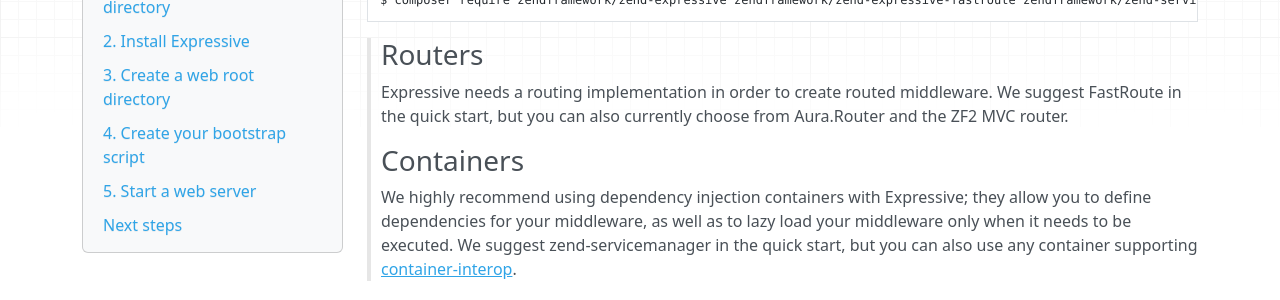
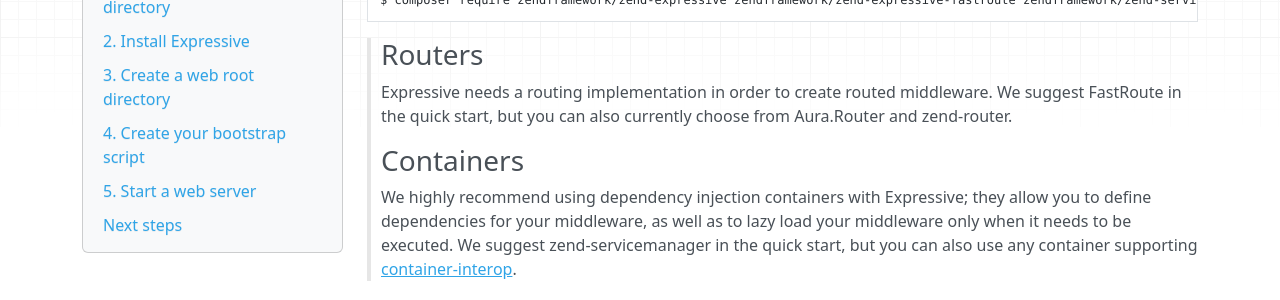
Before and after one commit to zendframework/zend-expressive, an MkDocs documentation site: the page built from doc/book/getting-started/standalone.md, in a window 1280 px wide and 900 px high, scrolled down 356 px. Shown: the part 179-479 px from the top of the window. Built offline with MkDocs 1.6.1, drawn with Linux system fonts in a browser that asks for light colours; nearby versions of some CDN libraries; old or Windows-style settings are respelled for this version of MkDocs.

Commit message:
Reference zend-router instead of ZF2 MVC in docs

```diff
--- a/doc/book/getting-started/standalone.md
+++ b/doc/book/getting-started/standalone.md
@@ -26,7 +26,7 @@
 >
 > Expressive needs a routing implementation in order to create routed
 > middleware. We suggest FastRoute in the quick start, but you can also
-> currently choose from Aura.Router and the ZF2 MVC router.
+> currently choose from Aura.Router and zend-router.
 
 > ### Containers
 >
```
Also changed, not shown: README.md (+2 -2 lines), doc/book/index.md (+1 -1 lines).
